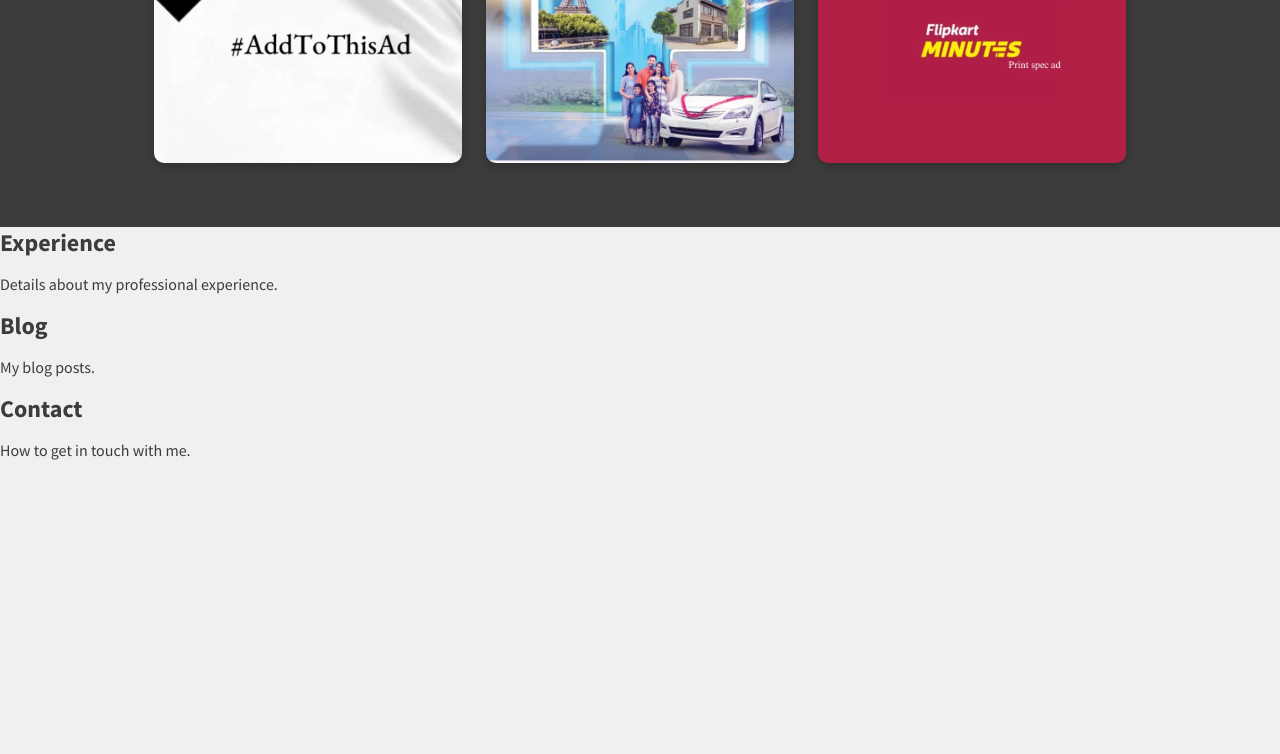
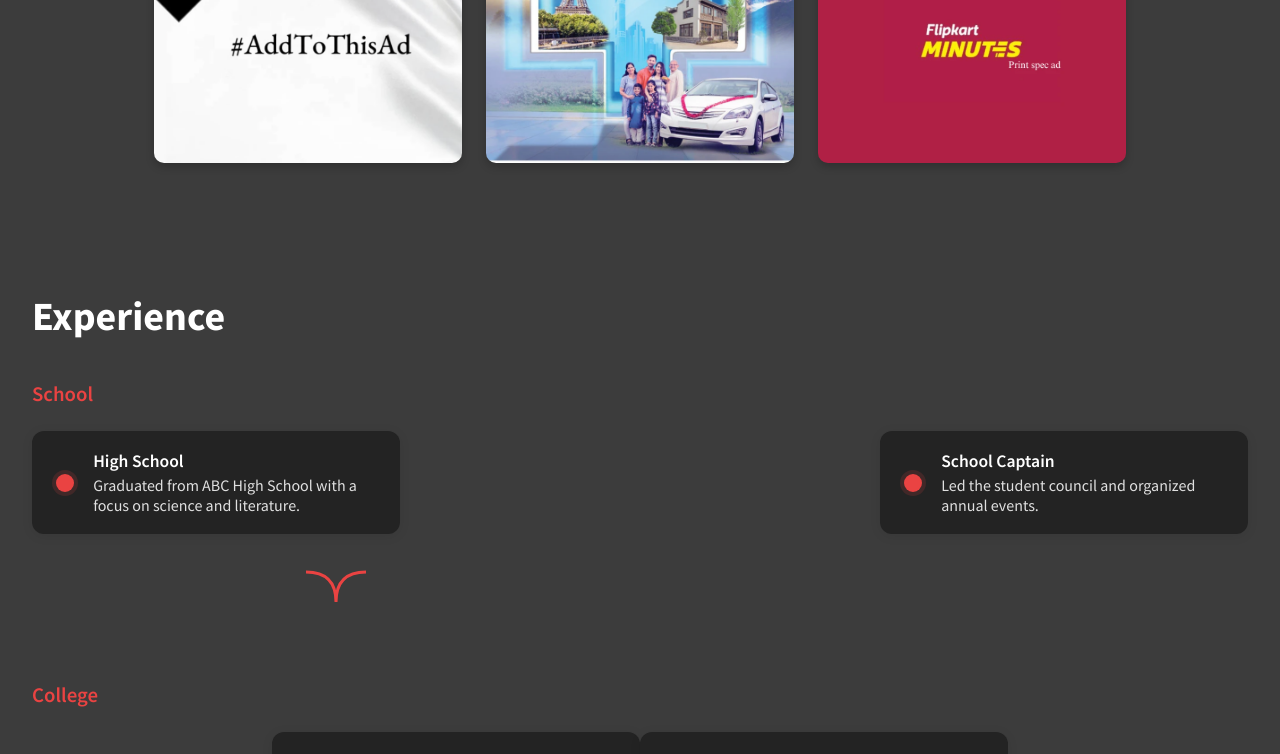
Before and after one commit to caldenrodrigues/Portfolio-Website, a Next.js app: page / in a window 1280 px wide. Shown: the part 2000-2754 px from the top of the page. Before the commit the page ends 2476 px from the top, so only its background shows below. Built offline with nearby package versions, Linux system fonts and the light colour scheme.

Commit message:
Initial commit for the experience section

```diff
--- /dev/null
+++ b/components/Experience.tsx
@@ -0,0 +1,55 @@
+import React from 'react';
+import styles from '../styles/Experience.module.css';
+import { experienceSections, ExperienceItem, ExperienceSection } from '../data/experienceData';
+
+const Experience: React.FC = () => {
+    return (
+        <section id="experience" className={styles.experienceSection}>
+            <h2 className={styles.title}>Experience</h2>
+            <div className={styles.timelineWrapper}>
+                {experienceSections.map((section: ExperienceSection, sectionIdx: number) => (
+                    <div key={section.label} className={styles.sectionGroup}>
+                        <div className={styles.sectionLabel}>{section.label}</div>
+                        <div className={styles.timeline}>
+                            {section.items.map((item: ExperienceItem, idx: number) => (
+                                <div key={item.title} className={styles.timelineItemWrapper}>
+                                    <div
+                                        className={`
+                                            ${styles.timelineItem}
+                                            ${((sectionIdx + idx) % 2 === 0) ? styles.left : styles.right}
+                                        `}
+                                    >
+                                        <div className={styles.node}></div>
+                                        <div className={styles.content}>
+                                            <div className={styles.itemTitle}>{item.title}</div>
+                                            <div className={styles.itemDesc}>{item.description}</div>
+                                        </div>
+                                    </div>
+                                    {/* Connector */}
+                                    {idx < section.items.length - 1 && (
+                                        <div className={styles.connector}>
+                                            <svg width="60" height="60" viewBox="0 0 60 60">
+                                                <path
+                                                    d={
+                                                        ((sectionIdx + idx) % 2 === 0)
+                                                            ? "M0,30 Q30,30 30,60 Q30,30 60,30"
+                                                            : "M60,30 Q30,30 30,60 Q30,30 0,30"
+                                                    }
+                                                    stroke="#ea4342"
+                                                    strokeWidth="3"
+                                                    fill="none"
+                                                />
+                                            </svg>
+                                        </div>
+                                    )}
+                                </div>
+                            ))}
+                        </div>
+                    </div>
+                ))}
+            </div>
+        </section>
+    );
+};
+
+export default Experience;
--- /dev/null
+++ b/data/experienceData.ts
@@ -0,0 +1,65 @@
+export type ExperienceItem = {
+    title: string;
+    description: string;
+};
+
+export type ExperienceSection = {
+    label: string;
+    items: ExperienceItem[];
+};
+
+export const experienceSections: ExperienceSection[] = [
+    {
+        label: "School",
+        items: [
+            {
+                title: "High School",
+                description: "Graduated from ABC High School with a focus on science and literature.",
+            },
+            {
+                title: "School Captain",
+                description: "Led the student council and organized annual events.",
+            },
+
+        ],
+    },
+    {
+        label: "College",
+        items: [
+            {
+                title: "Bachelor of Arts",
+                description: "Majored in English Literature at XYZ University.",
+            },
+            {
+                title: "Literary Club President",
+                description: "Organized workshops and guest lectures for literature enthusiasts.",
+            },
+        ],
+    },
+    {
+        label: "Internships",
+        items: [
+            {
+                title: "Content Intern at The Write Place",
+                description: "Wrote articles and assisted in editing for the online magazine.",
+            },
+            {
+                title: "Copywriting Intern at AdWorks",
+                description: "Created ad copy for digital campaigns.",
+            },
+        ],
+    },
+    {
+        label: "Job at Leo Burnett",
+        items: [
+            {
+                title: "Junior Copywriter",
+                description: "Worked on campaigns for major brands, collaborating with creative teams.",
+            },
+            {
+                title: "Copywriter",
+                description: "Led copy for award-winning campaigns and mentored interns.",
+            },
+        ],
+    },
+];
--- a/pages/index.tsx
+++ b/pages/index.tsx
@@ -3,6 +3,7 @@ import Header from '../components/Header';
 import Home from '../components/Home';
 import About from '../components/About';
 import Portfolio from '../components/Portfolio';
+import Experience from '../components/Experience';
 import styles from '../styles/Home.module.css';
 
 const Index: React.FC = () => {
@@ -13,10 +14,7 @@ const Index: React.FC = () => {
                 <Home />
                 <About />
                 <Portfolio />
-                <section id="experience" className={styles.section}>
-                    <h2>Experience</h2>
-                    <p>Details about my professional experience.</p>
-                </section>
+                <Experience />
                 <section id="blog" className={styles.section}>
                     <h2>Blog</h2>
                     <p>My blog posts.</p>
--- /dev/null
+++ b/styles/Experience.module.css
@@ -0,0 +1,133 @@
+.experienceSection {
+    padding: 4rem 2rem;
+    background: var(--color-gray);
+    color: var(--color-white);
+}
+
+.title {
+    font-size: 2.5rem;
+    font-weight: bold;
+    margin-bottom: 2.5rem;
+    text-align: left;
+}
+
+.timelineWrapper {
+    display: flex;
+    flex-direction: column;
+    gap: 3rem;
+}
+
+.sectionGroup {
+    margin-bottom: 2rem;
+}
+
+.sectionLabel {
+    font-size: 1.3rem;
+    font-weight: 600;
+    color: var(--color-primary);
+    margin-bottom: 1.5rem;
+    text-align: left;
+}
+
+.timeline {
+    display: flex;
+    flex-wrap: wrap;
+    gap: 0;
+    position: relative;
+}
+
+.timelineItemWrapper {
+    display: flex;
+    flex-direction: column;
+    align-items: center;
+    flex: 1 1 200px;
+    min-width: 200px;
+    position: relative;
+}
+
+.timelineItem {
+    display: flex;
+    align-items: center;
+    margin-bottom: 0.5rem;
+    position: relative;
+    min-width: 200px;
+    max-width: 320px;
+    background: #232323;
+    border-radius: 12px;
+    box-shadow: 0 2px 12px rgba(0,0,0,0.08);
+    padding: 1.2rem 1.5rem;
+    z-index: 2;
+    transition: box-shadow 0.2s;
+}
+
+.timelineItem.left {
+    align-self: flex-start;
+    margin-right: auto;
+}
+
+.timelineItem.right {
+    align-self: flex-end;
+    margin-left: auto;
+}
+
+.node {
+    width: 18px;
+    height: 18px;
+    background: var(--color-primary);
+    border-radius: 50%;
+    margin-right: 1.2rem;
+    flex-shrink: 0;
+    box-shadow: 0 0 0 4px rgba(234,67,66,0.15);
+}
+
+.content {
+    text-align: left;
+}
+
+.itemTitle {
+    font-size: 1.1rem;
+    font-weight: 600;
+    margin-bottom: 0.2rem;
+}
+
+.itemDesc {
+    font-size: 1rem;
+    color: #e0e0e0;
+}
+
+.connector {
+    height: 60px;
+    display: flex;
+    align-items: flex-start;
+    justify-content: center;
+    z-index: 1;
+}
+
+@media (max-width: 900px) {
+    .timeline {
+        flex-direction: column;
+    }
+    .timelineItem.left,
+    .timelineItem.right {
+        align-self: stretch;
+        margin-left: 0;
+        margin-right: 0;
+    }
+    .connector {
+        justify-content: flex-start;
+    }
+}
+
+@media (max-width: 600px) {
+    .experienceSection {
+        padding: 2rem 0.5rem;
+    }
+    .timelineItem {
+        padding: 1rem;
+        min-width: 0;
+        max-width: 100%;
+    }
+    .sectionLabel {
+        font-size: 1.1rem;
+    }
+}
```
